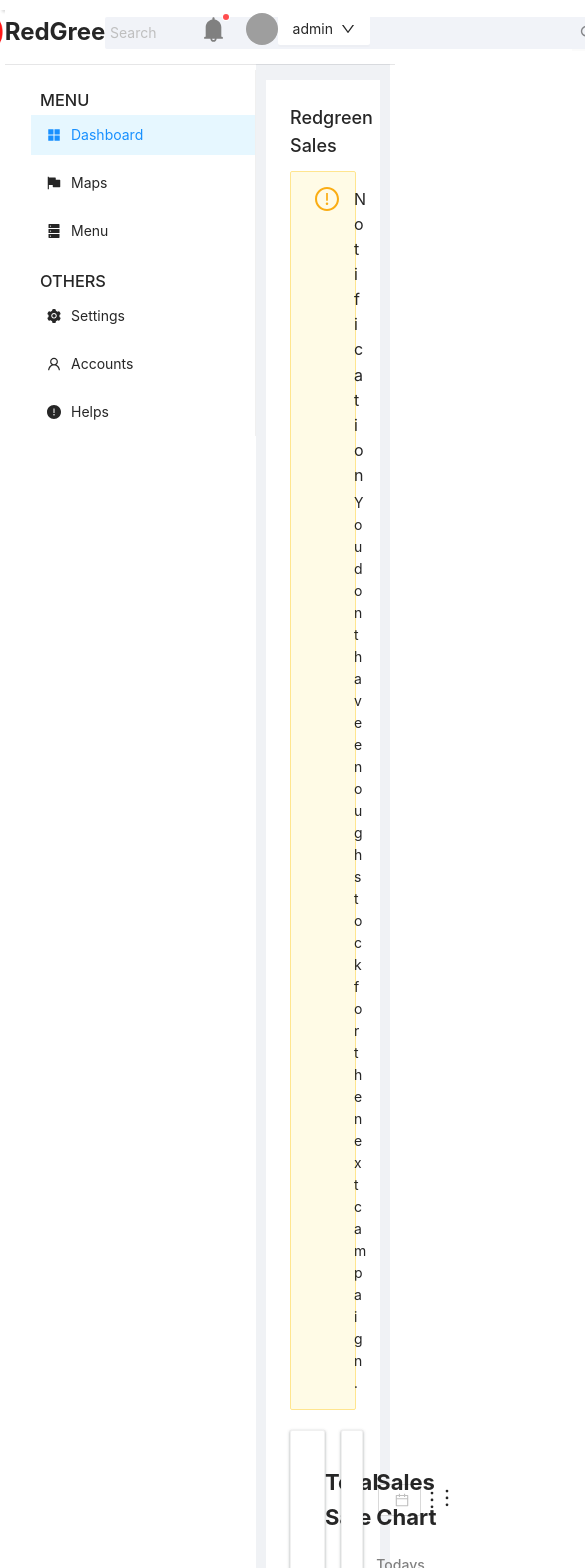
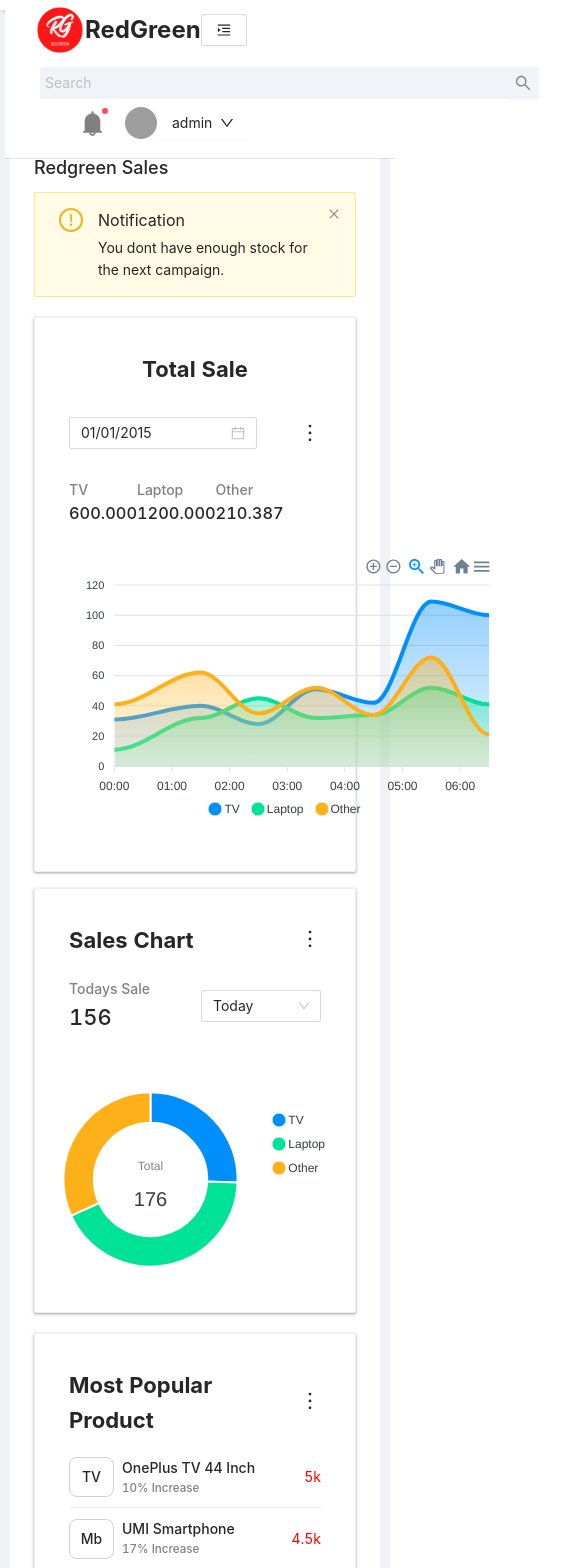
Before and after one commit to antor10655gh/redgreen, a React (Create React App) app: page / in a window 390 px wide. Shown: the top 1568 px of the page, 585 px wide, since content can reach past the window. Built offline with nearby package versions, Linux system fonts and the light colour scheme; no server answers; grey boxes are pictures that could not be loaded.

Commit message:
add some responsiveness

```diff
--- a/src/App.css
+++ b/src/App.css
@@ -50,16 +50,33 @@
 .topHeader{
   top: 0;
   width: 100%;
+  z-index: 1;
   padding: 5px 0;
   position: fixed;
   background-color: #fff;
   box-shadow: rgba(17, 17, 26, 0.1) 0px 1px 0px;
 }
 
+.topHeader #toggle-btn{
+  display: none;
+}
+
+.search-box{
+    width: 500px;
+    margin-top: 12px;
+}
+
 .sideBar{
   top: 70px;
   width: 256px;
   position: fixed;
+}
+
+.main-content{
+  background: #fff;
+  padding: 24px  ;
+  margin-top: 70px ;
+  min-height: 480px;
 }
 
 h1{
@@ -69,6 +86,21 @@ h1{
 h4,h5{
   margin: 0;
   color: gray;
+}
+
+@media screen and (max-width: 992px) {
+  .main-content{
+    margin-top: 120px;
+  }
+  .topHeader #toggle-btn{
+    display: block;
+  }
+  .sideBar{
+    top: 120px;
+  }
+  #sidebar{
+    display: none;
+  }
 }
 
 @media (prefers-reduced-motion: no-preference) {
--- a/src/App.js
+++ b/src/App.js
@@ -18,14 +18,18 @@ const { Header, Footer, Sider, Content } = Layout;
 
 function App() {
 
+  const showSidebar = () =>{
+    document.getElementById('sidebar').style.display = "block";
+  }
+
   return (
       <div className="App">
       <Layout>
       <Header>
-        <TopHeader></TopHeader>
+        <TopHeader showSidebar={showSidebar}></TopHeader>
       </Header>
       <Layout>
-        <Sider>
+        <Sider id='sidebar'>
           <Sidebar></Sidebar>
         </Sider>
         <Layout>
@@ -34,7 +38,7 @@ function App() {
               padding: '0 10px',
             }}
           >
-          <div style={{background: "#fff", padding: "24px", marginTop: "70px", minHeight: "480px"}}>
+          <div className='main-content'>
             <Routes>
               <Route path='/' element={<Dashboard/>}></Route>
               <Route path='/map' element={<Map/>}></Route>
--- /dev/null
+++ b/src/Dashboard/Dashboard.css
@@ -0,0 +1,67 @@
+.sale-card{
+    padding: 10px;
+    box-shadow: rgba(60, 64, 67, 0.3) 0px 1px 2px 0px, rgba(60, 64, 67, 0.15) 0px 1px 3px 1px;
+    min-height: 420px;
+}
+.sale-header{
+     display: flex;
+     justify-content: space-between;
+     align-items: center;
+}
+
+.sale-header2{
+    display: flex;
+    align-items: center;
+}
+
+.sale-list{
+    display: flex;
+    flex-direction: column;
+}
+
+.chart-one{
+    display: flex;
+    align-items: center;
+    margin-bottom: 20px;
+    justify-content: space-between;
+}
+
+.chart-two{
+    display: flex;
+    justify-content: space-between;
+    align-items: center;
+}
+
+.product-card{
+    padding: 10px;
+    box-shadow: rgba(60, 64, 67, 0.3) 0px 1px 2px 0px, rgba(60, 64, 67, 0.15) 0px 1px 3px 1px;
+}
+
+.sub-sale1{
+   padding: 10px;
+   box-shadow: rgba(60, 64, 67, 0.3) 0px 1px 2px 0px, rgba(60, 64, 67, 0.15) 0px 1px 3px 1px;
+}
+
+.sub-sale2{
+    margin-top: 20px;
+    padding: 10px;
+    box-shadow: rgba(60, 64, 67, 0.3) 0px 1px 2px 0px, rgba(60, 64, 67, 0.15) 0px 1px 3px 1px;
+}
+
+@media screen and (max-width: 992px) {
+    .sale-header{
+        flex-direction: column;
+    }
+    .sale-header h1{
+        margin-bottom: 30px;
+    }
+    .sale-header2{
+        width: 100%;
+        justify-content: space-between;
+    }
+    .sale-list{
+        margin-bottom: 20px;
+        flex-direction: row;
+        justify-content: space-around;
+    }
+}
--- a/src/Dashboard/Dashboard.js
+++ b/src/Dashboard/Dashboard.js
@@ -1,12 +1,13 @@
+import './Dashboard.css'
 import React from 'react';
+import moment from 'moment';
+import PieCharts from '../charts/PieCharts';
+import SalesData from '../partial/SalesData';
+import LineCharts from '../charts/LineCharts';
+import { MoreOutlined } from '@ant-design/icons';
+import ProductData from '../partial/ProductData';
+import WeatherData from '../partial/WeatherData';
 import { Alert, Col, Row, DatePicker,Select, Card } from 'antd';
-import { MoreOutlined } from '@ant-design/icons';
-import moment from 'moment';
-import LineCharts from '../charts/LineCharts';
-import PieCharts from '../charts/PieCharts';
-import ProductData from '../partial/ProductData';
-import SalesData from '../partial/SalesData';
-import WeatherData from '../partial/WeatherData';
 
 // start ant-select
 const { Option } = Select;
@@ -43,25 +44,21 @@ const Dashboard = () => {
                 />
             </div>
             <div style={{marginTop: "20px"}}>
-                <Row gutter={16}>
-                    <Col span={15}>
-                        <Card style={{padding: "10px", boxShadow: "rgba(60, 64, 67, 0.3) 0px 1px 2px 0px, rgba(60, 64, 67, 0.15) 0px 1px 3px 1px", minHeight: "360px"}}>
-                        <div style={{ display: "flex", justifyContent: "space-between", alignItems: "center"}}>
+                <Row gutter={[16, 16]}>
+                    <Col sm={{span:24}} md={{span:24}} lg={{span:15}}>
+                        <Card className='sale-card'>
+                            <div className='sale-header'>
                                 <div>
                                     <h1 style={{fontSize:"22px", fontWeight: "bold"}}>Total Sale</h1>
                                 </div>
-                            <div
-                            style={{
-                                display: "flex",
-                                alignItems: "center"
-                            }}>
+                                <div className='sale-header2'>
                                     <DatePicker defaultValue={moment('01/01/2015', dateFormatList[0])} format={dateFormatList} />
                                     <MoreOutlined style={{ fontSize: '22px'}} />
                                 </div>
                             </div>
                             <Row style={{paddingTop: "30px"}}>
-                            <Col span={6}>
-                                <div>
+                                <Col sm={{span:24}} md={{span:24}} lg={{span:6}}>
+                                    <div className='sale-list'>
                                         <div>
                                             <h4>TV</h4>
                                             <h3>600.000</h3>
@@ -76,7 +73,7 @@ const Dashboard = () => {
                                         </div>
                                     </div>
                                 </Col>
-                            <Col span={18}>
+                                <Col sm={{span:24}} md={{span:24}} lg={{span:18}}>
                                     <div>
                                         <LineCharts></LineCharts>
                                     </div>
@@ -84,14 +81,9 @@ const Dashboard = () => {
                             </Row>
                         </Card>
                     </Col>
-                    <Col span={9}>
-                        <Card style={{padding: "10px",boxShadow: "rgba(60, 64, 67, 0.3) 0px 1px 2px 0px, rgba(60, 64, 67, 0.15) 0px 1px 3px 1px", minHeight: "360px"}}>
-                            <div style={{
-                                display: "flex",
-                                alignItems: "center",
-                                marginBottom: "20px",
-                                justifyContent: "space-between",
-                            }}>
+                    <Col sm={{span:24}} md={{span:24}} lg={{span:9}}>
+                        <Card className='sale-card'>
+                            <div className='chart-one'>
                                 <div>
                                     <h1 style={{fontSize:"22px", fontWeight: "bold"}}>Sales Chart</h1>
                                 </div>
@@ -99,11 +91,7 @@ const Dashboard = () => {
                                     <MoreOutlined style={{ fontSize: '22px'}} />
                                 </div>
                             </div>
-                            <div style={{
-                                display: "flex",
-                                justifyContent: "space-between",
-                                alignItems: "center"
-                            }}>
+                            <div className='chart-two'>
                                 <div>
                                     <h4>Todays Sale</h4>
                                     <h1 style={{ fontSize: '22px'}}>156</h1>
@@ -130,23 +118,17 @@ const Dashboard = () => {
                 </Row>
             </div>
             <div style={{marginTop: "20px"}}>
-                <Row gutter={16}>
-                    <Col span={12}>
-                        <Card
-                            style={{padding: "10px",boxShadow: "rgba(60, 64, 67, 0.3) 0px 1px 2px 0px, rgba(60, 64, 67, 0.15) 0px 1px 3px 1px"}}
-                        >
+                <Row gutter={[16, 16]}>
+                    <Col sm={{span:24}} md={{span:24}} lg={{span:12}}>
+                        <Card className='product-card'>
                             <ProductData />
                         </Card>
                     </Col>
-                    <Col span={12}>
-                        <Card
-                            style={{padding: "10px",boxShadow: "rgba(60, 64, 67, 0.3) 0px 1px 2px 0px, rgba(60, 64, 67, 0.15) 0px 1px 3px 1px"}}
-                        >
+                    <Col sm={{span:24}} md={{span:24}} lg={{span:12}}>
+                        <Card className='sub-sale1'>
                             <SalesData />
                         </Card>
-                        <Card
-                            style={{marginTop: "20px",padding: "10px",boxShadow: "rgba(60, 64, 67, 0.3) 0px 1px 2px 0px, rgba(60, 64, 67, 0.15) 0px 1px 3px 1px"}}
-                        >
+                        <Card className='sub-sale2'>
                             <WeatherData />
                         </Card>
                     </Col>
--- /dev/null
+++ b/src/charts/Chart.css
@@ -0,0 +1,4 @@
+.line-chart{
+    width: 430px;
+    height: 200px;
+}
--- a/src/charts/LineCharts.js
+++ b/src/charts/LineCharts.js
@@ -1,3 +1,4 @@
+import './Chart.css'
 import React from 'react';
 import ReactApexChart from 'react-apexcharts'
 
@@ -36,7 +37,7 @@ const LineCharts = () => {
       };
     return (
         <div>
-            <ReactApexChart options={options} series={series} type="area" width={430} height={200} />
+            <ReactApexChart className="line-chart" options={options} series={series} type="area" />
         </div>
     );
 };
--- a/src/charts/PieCharts.js
+++ b/src/charts/PieCharts.js
@@ -3,7 +3,7 @@ import Chart from 'react-apexcharts'
 
 const PieCharts = () => {
     return (
-        <div>
+        <div style={{marginTop: "50px", display: "flex", justifyContent: "center"}}>
           <Chart
             type='donut'
             width={300}
--- a/src/components/TopHeader.js
+++ b/src/components/TopHeader.js
@@ -1,14 +1,14 @@
 import React from 'react';
 import logo from '../assets/images/logo.png'
 import { Col, Row, Input, Badge, Avatar, Button, Modal, Space} from 'antd';
-import { DownOutlined , BellFilled , ExclamationCircleOutlined } from '@ant-design/icons';
+import { DownOutlined , BellFilled , ExclamationCircleOutlined, MenuUnfoldOutlined } from '@ant-design/icons';
 
 
 const { confirm } = Modal;
 const { Search } = Input;
 const onSearch = (value) => console.log(value);
 
-const TopHeader = () => {
+const TopHeader = ({showSidebar}) => {
     const showConfirm = () => {
         confirm({
           title: 'Do you Want to logout?',
@@ -28,27 +28,27 @@ const TopHeader = () => {
     return (
         <div className='topHeader'>
           <Row>
-            <Col style={{display: "flex", justifyContent: "center", alignItems: "center"}} span={4}>
-              <img style={{width: "50px"}} src={logo} alt="" />
-              <span style={{fontSize: "24px", fontWeight: "bold"}}>RedGreen</span>
+            <Col style={{padding: "0 30px",display: "flex", justifyContent: "space-between", alignItems: "center"}} sm={{span:24}} md={{span:24}} lg={{span:4}}>
+              <div  style={{display: "flex", justifyContent: "center", alignItems: "center"}}>
+                <img style={{width: "50px"}} src={logo} alt="" />
+                <span style={{fontSize: "24px", fontWeight: "bold"}}>RedGreen</span>
+              </div>
+              <Button id='toggle-btn' onClick={showSidebar}><MenuUnfoldOutlined /></Button>
             </Col>
-            <Col span={20}>
+            <Col sm={{span:24}} md={{span:24}} lg={{span:20}}>
               <Row
               style={{
                 paddingLeft: 35,
                 paddingRight: 25,
               }}>
-                <Col span={16}>
+                <Col sm={{span:24}} md={{span:16}} lg={{span:16}}>
                 <Search
+                  className='search-box'
                   placeholder="Search"
                   onSearch={onSearch}
-                  style={{
-                    width: 500,
-                    marginTop: 12,
-                  }}
                 />
                 </Col>
-                <Col span={8}>
+                <Col sm={{span:24}} md={{span:8}} lg={{span:8}}>
                   <ul
                   style={{
                     display: 'flex',
```
Also changed, not shown: 1 other file (tests, documents, lock files or other folders). Lines whose indentation alone changed are shown as unchanged.
